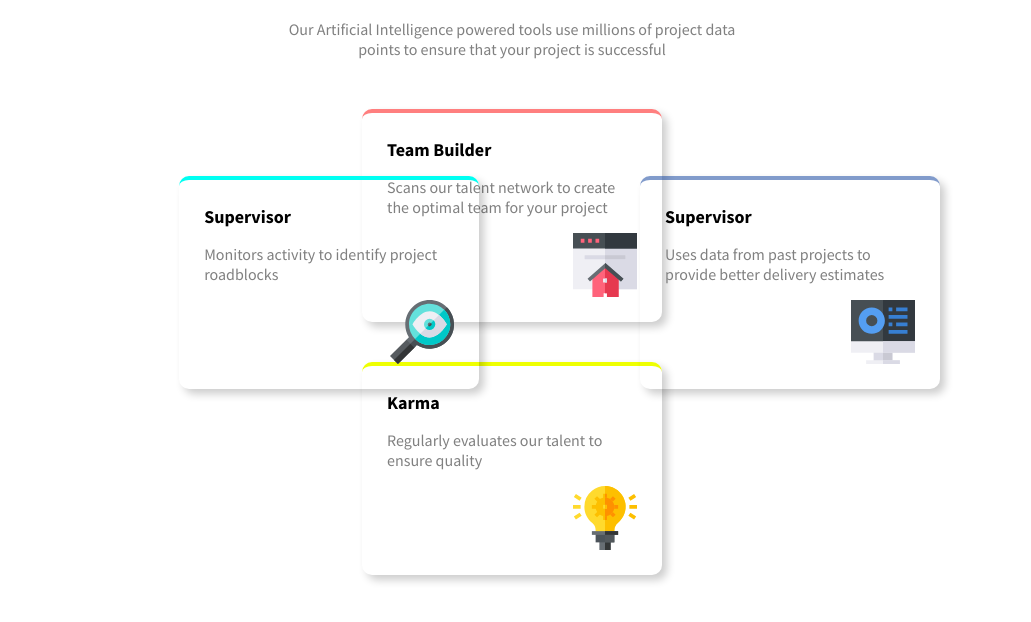
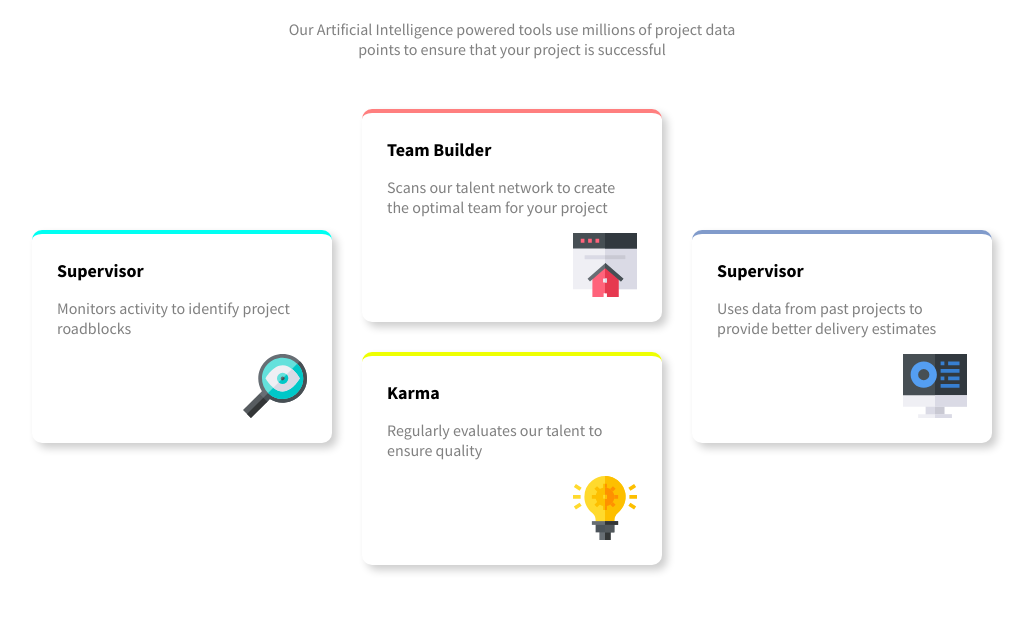
Before and after one commit to EdarkoGit/retos-css, a plain HTML site: page reto-2/index.html in a window 1280 px wide. Shown: the part 104-726 px from the top of the page, without its empty margins (128-1159 px from the left). Drawn offline with Linux system fonts and the light colour scheme.

Commit message:
refactor reto 2

```diff
--- a/reto-2/index.html
+++ b/reto-2/index.html
@@ -24,7 +24,7 @@
         points to ensure that your project is successful
       </h2>
     </header>
-    <main>
+    <main class="main">
       <article class="card">
         <h6 class="card__title">Team Builder</h6>
         <p class="card__text">
@@ -44,7 +44,7 @@
         <img
           class="card__img"
           src="./assets/images/icon-calculator.svg"
-          alt="Team builder"
+          alt="Supervisor"
         />
       </article>
       <article class="card card--yellow">
@@ -55,7 +55,7 @@
         <img
           class="card__img"
           src="./assets/images/icon-karma.svg"
-          alt="Team builder"
+          alt="Karma"
         />
       </article>
       <article class="card card--light-blue">
@@ -66,7 +66,7 @@
         <img
           class="card__img"
           src="./assets/images/icon-supervisor.svg"
-          alt="Team builder"
+          alt="Supervisor"
         />
       </article>
     </main>
--- a/reto-2/styles/style.css
+++ b/reto-2/styles/style.css
@@ -26,10 +26,17 @@ body {
   font-size: 1.6rem;
 }
 
+.main {
+  position: relative;
+  width: 300px;
+  margin-left: auto;
+  margin-right: auto;
+}
+
 .card {
   margin-left: auto;
   margin-right: auto;
-  margin-bottom: 40px;
+  margin-bottom: 30px;
   width: 300px;
   padding: 25px;
   border-radius: 10px;
@@ -43,15 +50,15 @@ body {
 .card--blue,
 .card--light-blue {
   position: absolute;
-  top: 35vh;
+  top: 121.5px;
 }
 
 .card--blue {
-  left: 60vw;
+  left: 330px;
   border-top: 4px solid rgba(27, 74, 160, 0.548);
 }
 .card--light-blue {
-  left: 24vw;
+  left: -330px;
   border-top: 4px solid rgb(0, 255, 242);
 }
 
```
